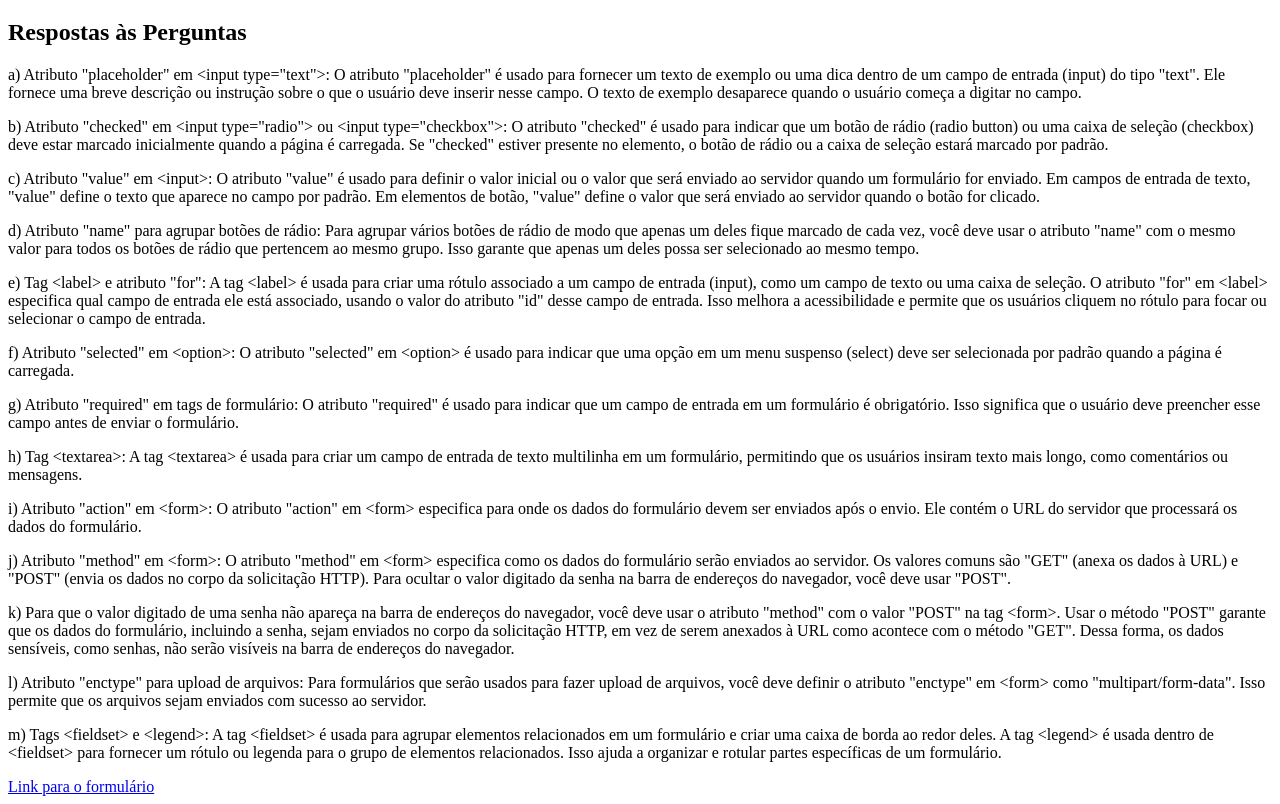
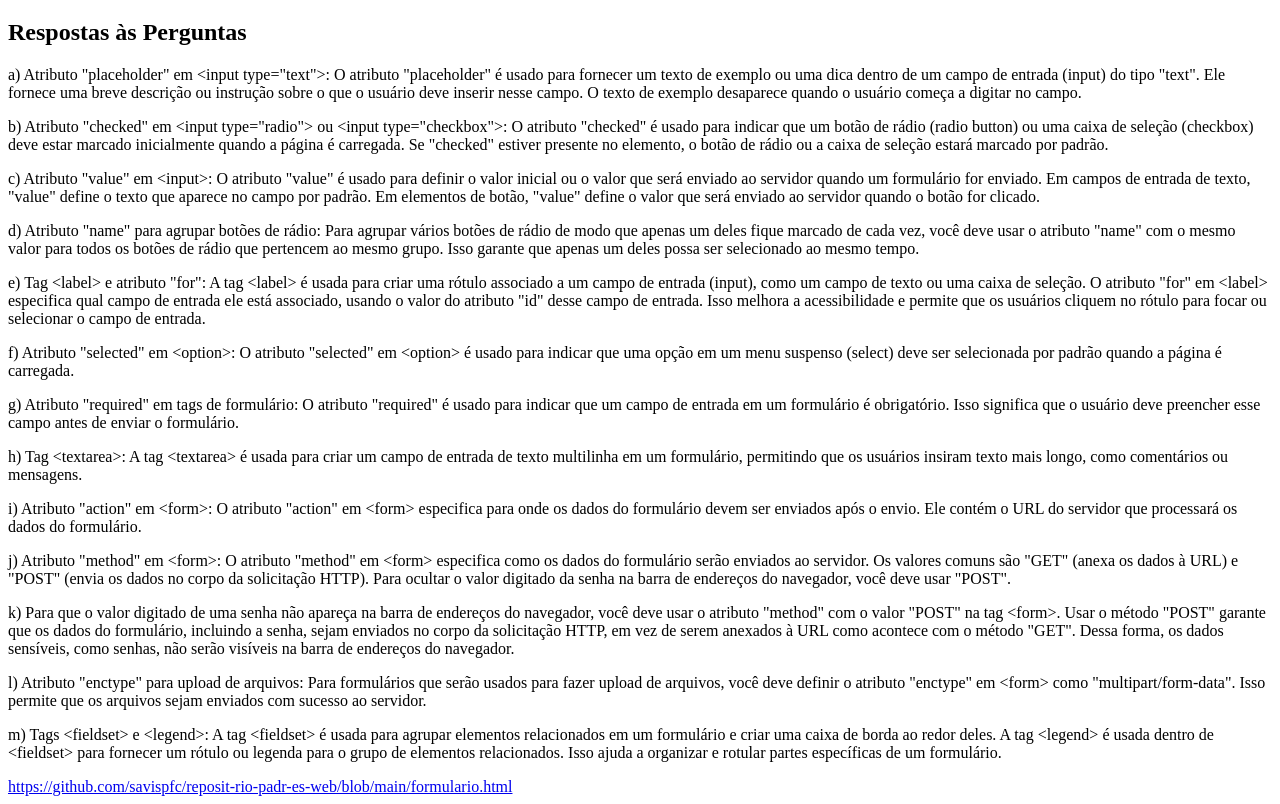
Before and after one commit to savispfc/reposit-rio-padr-es-web, a plain HTML site: page index.html in a window 1280 px wide. Shown: the part 61-865 px from the top of the page. Drawn offline with Linux system fonts and the light colour scheme.

Commit message:
index.html

```diff
--- a/index.html
+++ b/index.html
@@ -84,7 +84,7 @@ rótulo ou legenda para o grupo de elementos relacionados. Isso ajuda a organiza
 
 formulário.</p>
 
-    <a href="formulario.html">Link para o formulário</a>
+    <a href="formulario.html">https://github.com/savispfc/reposit-rio-padr-es-web/blob/main/formulario.html</a>
 
 </body>
 </html>
```
